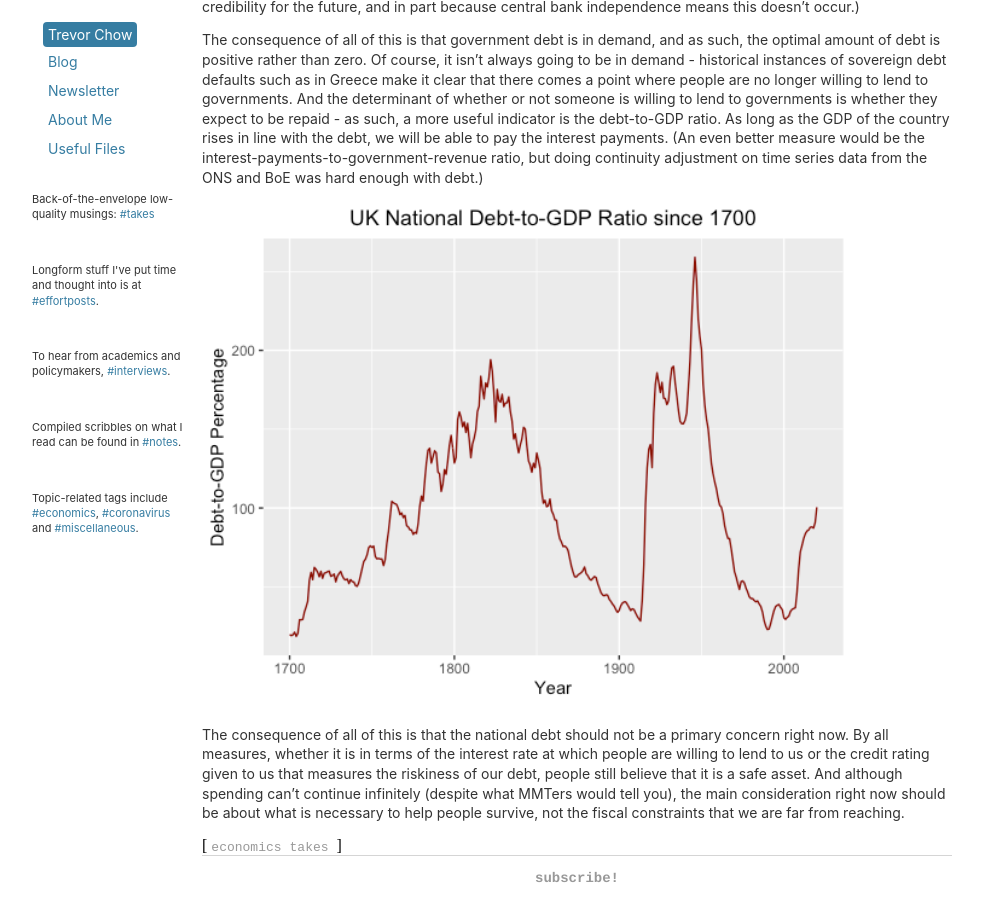
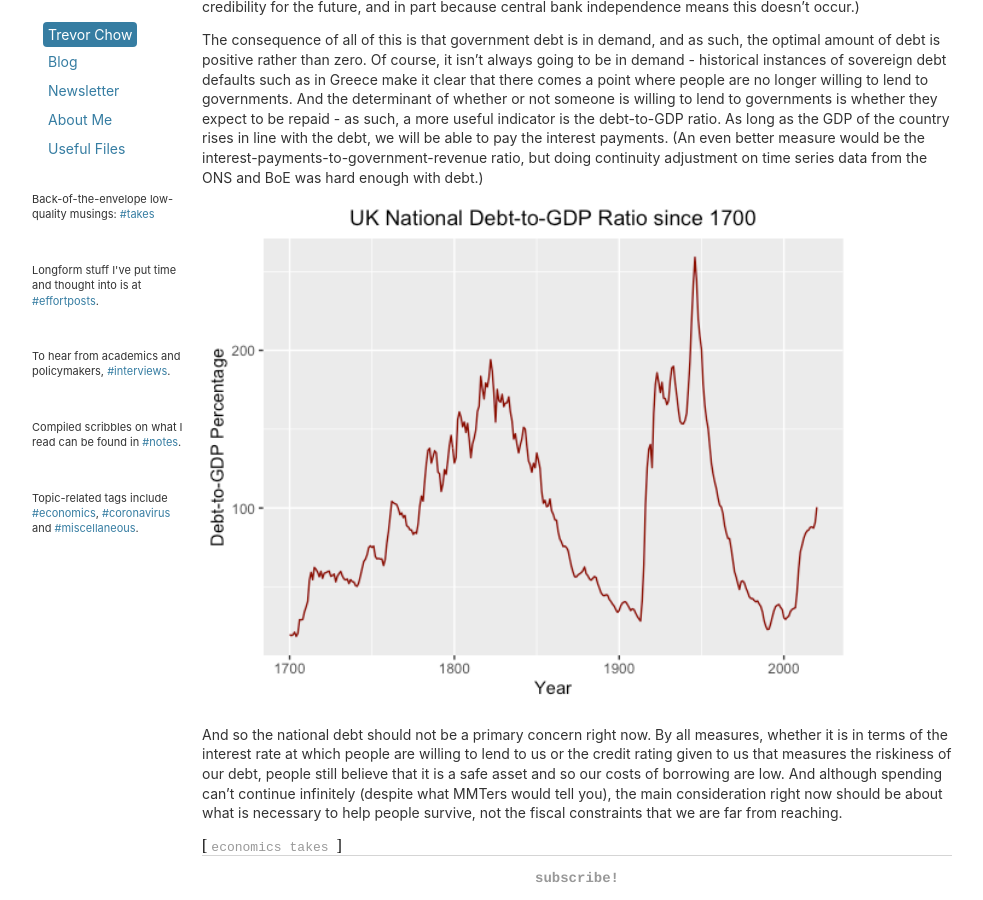
Before and after one commit to tmychow/tmychow.github.io, a Jekyll site: the page built from _posts/2020-08-23-governments-arent-households.md, in a window 1280 px wide and 900 px high, scrolled down 1089 px. Shown: the whole window, without its empty margins (28-1011 px from the left). Built offline with Jekyll 4.4.1, drawn with Linux system fonts in a browser that asks for light colours.

Commit message:
Update 2020-08-23-governments-arent-households.md

```diff
--- a/_posts/2020-08-23-governments-arent-households.md
+++ b/_posts/2020-08-23-governments-arent-households.md
@@ -21,4 +21,4 @@ The consequence of all of this is that government debt is in demand, and as such
 
 ![UK Debt to GDP Ratio](/assets/DebtGDP.png){:width="650px"}
 
-The consequence of all of this is that the national debt should not be a primary concern right now. By all measures, whether it is in terms of the interest rate at which people are willing to lend to us or the credit rating given to us that measures the riskiness of our debt, people still believe that it is a safe asset. And although spending can't continue infinitely (despite what MMTers would tell you), the main consideration right now should be about what is necessary to help people survive, not the fiscal constraints that we are far from reaching.
+And so the national debt should not be a primary concern right now. By all measures, whether it is in terms of the interest rate at which people are willing to lend to us or the credit rating given to us that measures the riskiness of our debt, people still believe that it is a safe asset and so our costs of borrowing are low. And although spending can't continue infinitely (despite what MMTers would tell you), the main consideration right now should be about what is necessary to help people survive, not the fiscal constraints that we are far from reaching.
```
